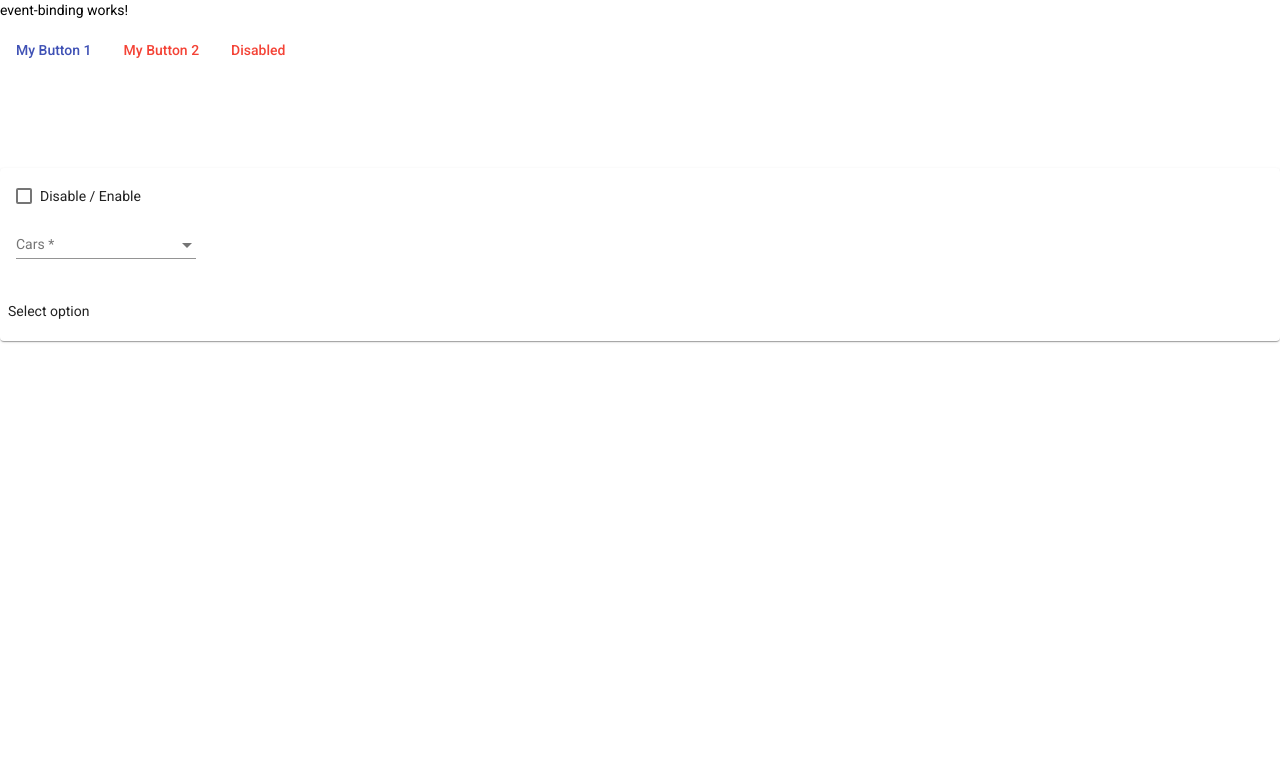
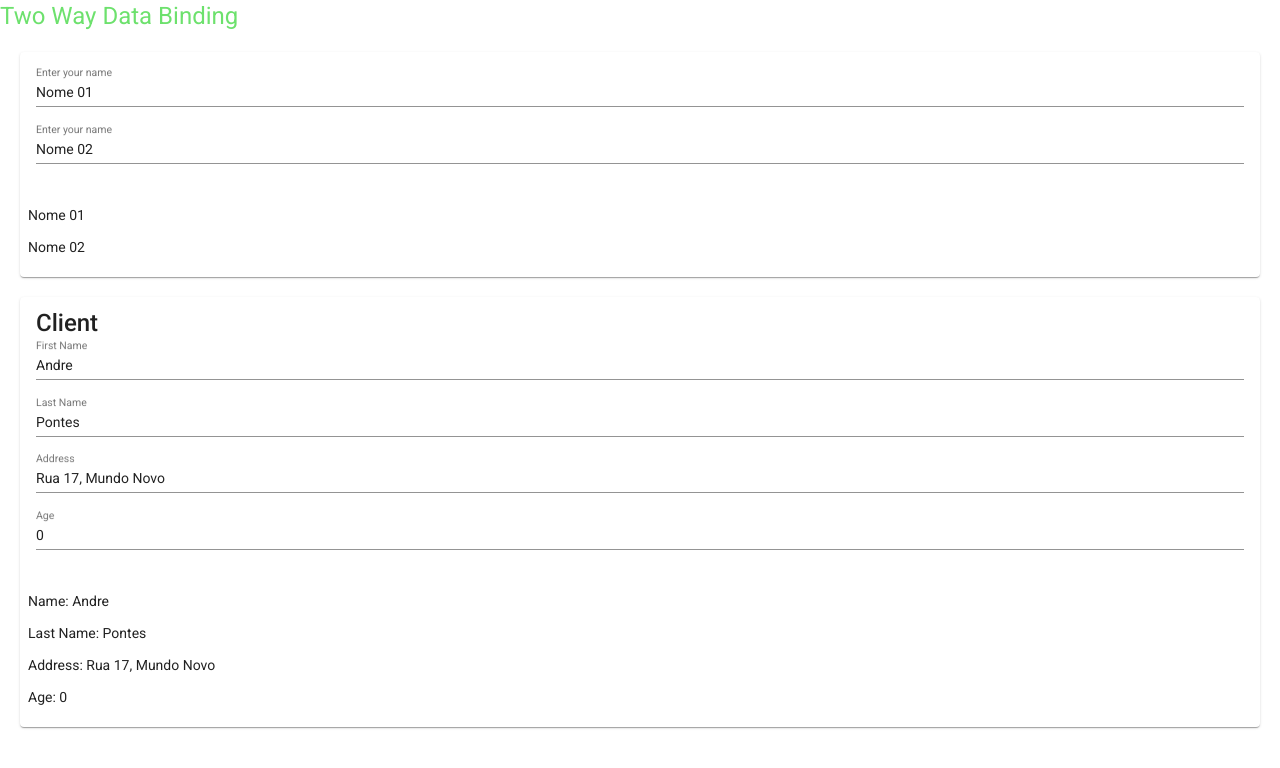
Before and after one commit to AndrehPontes/Fullstack_Node_Angular, an Angular app: page / in a window 1280 px wide. Shown: the top 768 px of the page. Built offline with nearby package versions, Linux system fonts and the light colour scheme.

Commit message:
SGI-02: Two Way Data Binding

```diff
--- a/src/app/app.component.html
+++ b/src/app/app.component.html
@@ -2,6 +2,9 @@
 
 <mat-slider min="1" max="100" step="1" value="50"></mat-slider><br>
 
-<app-property-binding></app-property-binding> -->
+<app-property-binding></app-property-binding>
 
-<app-event-binding></app-event-binding>
+<app-event-binding></app-event-binding> -->
+
+<h1>Two Way Data Binding</h1>
+<app-two-way-data-binding></app-two-way-data-binding>
--- /dev/null
+++ b/src/app/two-way-data-binding/two-way-data-binding.component.html
@@ -0,0 +1,55 @@
+<section>
+  <mat-card style="margin: 20px;">
+    <mat-card-content>
+      <form>
+        <mat-form-field style="width: 100%;">
+          <input matInput placeholder="Enter your name"
+            [(ngModel)]="name1" name="anyname1">
+        </mat-form-field>
+        <mat-form-field style="width: 100%;">
+          <input matInput placeholder="Enter your name"
+            [(ngModel)]="name2"  name="anyname2">
+        </mat-form-field>
+      </form>
+    </mat-card-content>
+    <mat-card-actions>
+      <p>{{ name1 }}</p>
+      <p>{{ name2 }}</p>
+
+    </mat-card-actions>
+  </mat-card>
+</section>
+
+<section>
+  <mat-card style="margin: 20px;">
+    <mat-card-title>
+      Client
+    </mat-card-title>
+    <mat-card-content>
+      <form >
+        <mat-form-field style="width: 100%;">
+          <input matInput placeholder="First Name" name="firstname"
+            [(ngModel)]="client.firstName">
+        </mat-form-field>
+        <mat-form-field style="width: 100%;">
+          <input matInput placeholder="Last Name" name="lastname"
+            [(ngModel)]="client.lastName">
+        </mat-form-field>
+        <mat-form-field style="width: 100%;">
+          <input matInput placeholder="Address" name="address"
+            [(ngModel)]="client.address">
+        </mat-form-field>
+        <mat-form-field style="width: 100%;">
+          <input matInput placeholder="Age" type="number"  name="age"
+            [(ngModel)]="client.age">
+        </mat-form-field>
+      </form>
+    </mat-card-content>
+    <mat-card-actions>
+      <p>Name: {{client.firstName}}</p>
+      <p>Last Name: {{client.lastName}}</p>
+      <p>Address: {{client.address}}</p>
+      <p>Age: {{client.age}}</p>
+    </mat-card-actions>
+  </mat-card>
+</section>
--- /dev/null
+++ b/src/app/two-way-data-binding/two-way-data-binding.component.ts
@@ -0,0 +1,26 @@
+import { Component, OnInit } from '@angular/core';
+import { MatFormFieldControl } from '@angular/material/form-field';
+
+@Component({
+  selector: 'app-two-way-data-binding',
+  templateUrl: './two-way-data-binding.component.html',
+  styleUrls: ['./two-way-data-binding.component.css']
+})
+export class TwoWayDataBindingComponent implements OnInit {
+
+  name1: string = "Nome 01";
+  name2: string = "Nome 02";
+
+  client = {
+    firstName: "Andre",
+    lastName: "Pontes",
+    address: "Rua 17, Mundo Novo",
+    age: 0
+  }
+
+  constructor() { }
+
+  ngOnInit(): void {
+  }
+
+}
```
Also changed, not shown: src/app/app.module.ts (+11 -5 lines), src/app/two-way-data-binding/two-way-data-binding.component.css (added), 1 other file (tests, documents, lock files or other folders).
